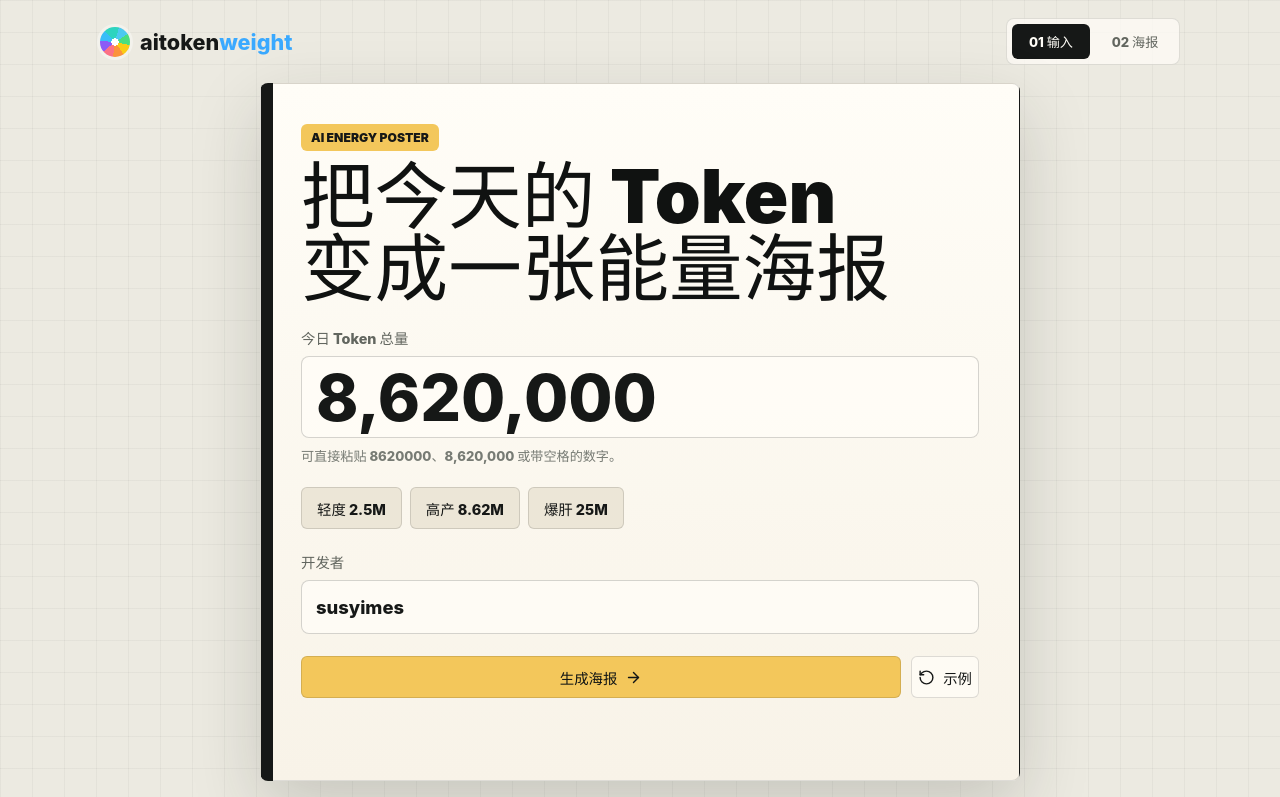
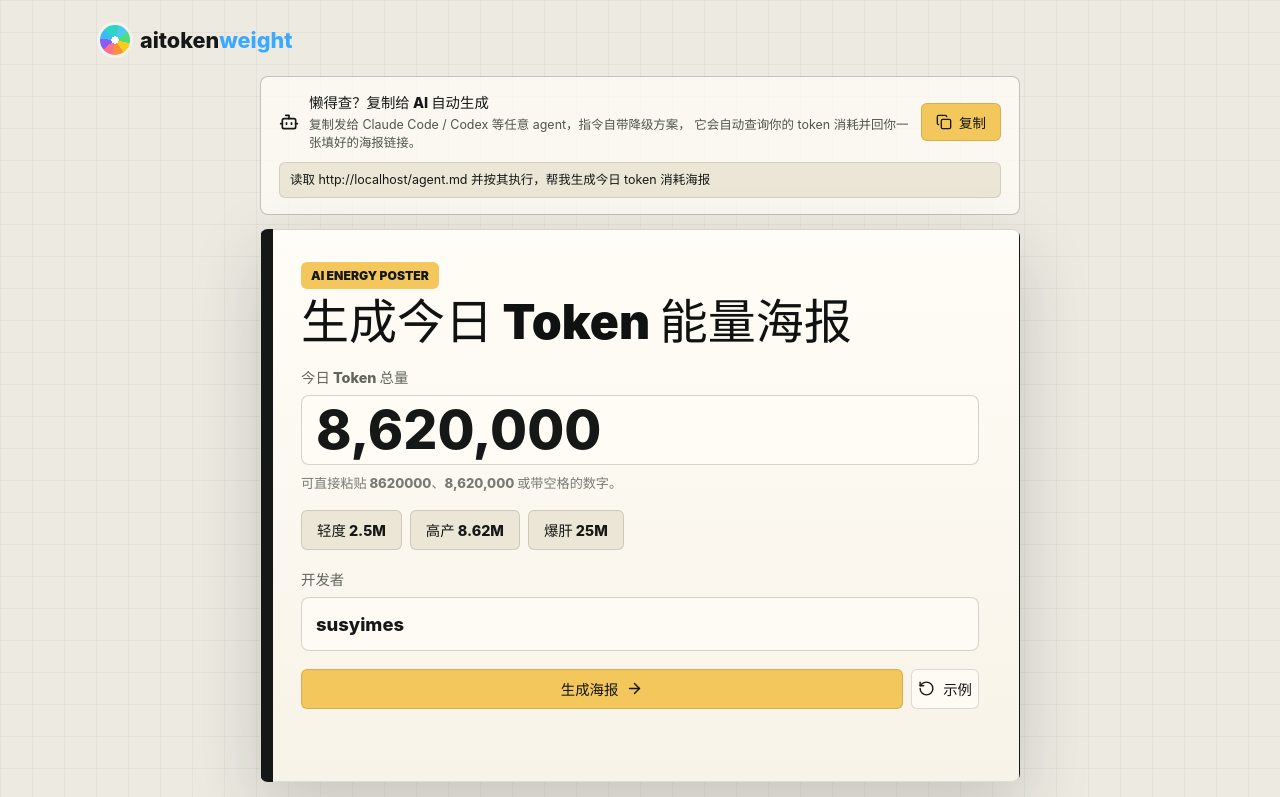
Before and after one commit to susyimes/aitokenweight, a React (Vite) app: page / in a window 1280 px wide. Shown: the top 797 px of the page. Built offline with nearby package versions, Linux system fonts and the light colour scheme.

Commit message:
Refine compose page AI prompt layout

```diff
--- a/src/App.css
+++ b/src/App.css
@@ -11,15 +11,15 @@
 .compose-page {
   min-height: calc(100svh - 36px);
   display: grid;
-  grid-template-rows: auto 1fr;
-  gap: 18px;
+  grid-template-rows: auto auto 1fr;
+  gap: 14px;
 }
 
 .compose-header,
 .result-toolbar {
   display: flex;
   align-items: center;
-  justify-content: space-between;
+  justify-content: flex-start;
   gap: 16px;
   width: min(1080px, 100%);
   margin: 0 auto;
@@ -66,38 +66,13 @@
   box-shadow: 0 0 0 3px rgba(255, 255, 255, 0.36);
 }
 
-.step-pills {
-  display: inline-flex;
-  align-items: center;
-  gap: 6px;
-  padding: 5px;
-  background: rgba(255, 253, 247, 0.72);
-  border: 1px solid rgba(22, 24, 23, 0.12);
-  border-radius: 8px;
-}
-
-.step-pills span {
-  min-width: 78px;
-  padding: 8px 12px;
-  color: #62665f;
-  border-radius: 6px;
-  font-size: 0.82rem;
-  font-weight: 850;
-  text-align: center;
-}
-
-.step-pills .active {
-  color: #fffdf7;
-  background: #161817;
-}
-
 .compose-card {
-  align-self: center;
+  align-self: start;
   justify-self: center;
   width: min(760px, 100%);
   display: grid;
-  gap: 22px;
-  padding: 40px;
+  gap: 18px;
+  padding: 32px 40px 34px;
   color: #161817;
   background:
     linear-gradient(90deg, #161817 0 12px, transparent 12px),
@@ -109,7 +84,7 @@
 
 .compose-copy {
   display: grid;
-  gap: 10px;
+  gap: 8px;
 }
 
 .eyebrow {
@@ -127,9 +102,10 @@
   max-width: 620px;
   margin: 0;
   color: #101211;
-  font-size: clamp(2.25rem, 6vw, 4.6rem);
-  line-height: 0.98;
+  font-size: clamp(1.9rem, 4.8vw, 3rem);
+  line-height: 1.05;
   font-weight: 930;
+  white-space: nowrap;
 }
 
 .hero-input,
@@ -164,8 +140,8 @@
 }
 
 .hero-input input {
-  min-height: 82px;
-  font-size: clamp(2rem, 8vw, 4rem);
+  min-height: 70px;
+  font-size: clamp(1.75rem, 7vw, 3.35rem);
   line-height: 1;
 }
 
@@ -195,7 +171,7 @@
 .quick-values button,
 .result-toolbar button,
 .compose-actions button {
-  min-height: 42px;
+  min-height: 40px;
   display: inline-flex;
   align-items: center;
   justify-content: center;
@@ -286,7 +262,7 @@
 .compose-actions {
   display: grid;
   grid-template-columns: 1fr auto;
-  gap: 10px;
+  gap: 8px;
 }
 
 .primary-action,
@@ -1122,20 +1098,37 @@
   }
 
   .compose-header {
-    align-items: flex-start;
-    flex-direction: column;
-  }
-
-  .step-pills {
-    width: 100%;
-  }
-
-  .step-pills span {
-    flex: 1;
+    align-items: center;
   }
 
   .compose-card {
-    padding: 30px 22px 24px 28px;
+    gap: 16px;
+    padding: 24px 20px 22px 26px;
+  }
+
+  .compose-copy h1 {
+    font-size: clamp(1.52rem, 7.3vw, 2rem);
+  }
+
+  .hero-input input {
+    min-height: 64px;
+  }
+
+  .agent-card.compact {
+    padding: 13px 14px 14px;
+  }
+
+  .agent-card.compact .agent-card-head {
+    grid-template-columns: auto 1fr;
+  }
+
+  .agent-card.compact .agent-card-head button {
+    grid-column: 1 / -1;
+    min-height: 40px;
+  }
+
+  .agent-card.compact > code {
+    font-size: 0.76rem;
   }
 
   .compose-actions {
@@ -1304,10 +1297,24 @@
   border-radius: 8px;
 }
 
+.agent-card.compact {
+  gap: 10px;
+  padding: 14px 18px 16px;
+  background: rgba(255, 253, 247, 0.74);
+  border-style: solid;
+}
+
 .agent-card-head {
   display: flex;
   align-items: flex-start;
   gap: 12px;
+}
+
+.agent-card.compact .agent-card-head {
+  display: grid;
+  grid-template-columns: auto 1fr auto;
+  align-items: center;
+  gap: 10px;
 }
 
 .agent-card-head svg {
@@ -1317,6 +1324,11 @@
   color: #161817;
 }
 
+.agent-card.compact .agent-card-head > svg {
+  width: 20px;
+  height: 20px;
+}
+
 .agent-card-head div {
   display: grid;
   gap: 4px;
@@ -1328,9 +1340,64 @@
   font-weight: 850;
 }
 
+.agent-card.compact .agent-card-head strong {
+  font-size: 0.9rem;
+}
+
 .agent-card-head span {
   font-size: 0.82rem;
   line-height: 1.5;
+}
+
+.agent-card.compact .agent-card-head span {
+  font-size: 0.78rem;
+  line-height: 1.45;
+}
+
+.agent-card.compact > code {
+  display: block;
+  padding: 8px 10px;
+  overflow-wrap: anywhere;
+  color: #161817;
+  font-family: inherit;
+  font-size: 0.78rem;
+  line-height: 1.45;
+  background: #ece6d7;
+  border: 1px solid rgba(22, 24, 23, 0.12);
+  border-radius: 6px;
+  user-select: all;
+}
+
+.agent-card.compact .agent-card-head button {
+  min-height: 38px;
+  display: inline-flex;
+  align-items: center;
+  justify-content: center;
+  gap: 7px;
+  padding: 0 14px;
+  color: #111514;
+  background: #f3c75b;
+  border: 1px solid rgba(22, 24, 23, 0.14);
+  border-radius: 6px;
+  font: inherit;
+  font-size: 0.84rem;
+  font-weight: 850;
+  cursor: pointer;
+  transition:
+    transform 160ms ease,
+    box-shadow 160ms ease,
+    background 160ms ease;
+}
+
+.agent-card.compact .agent-card-head button:hover {
+  transform: translateY(-1px);
+  background: #ffd36f;
+  box-shadow: 0 10px 22px rgba(22, 24, 23, 0.1);
+}
+
+.agent-card.compact .agent-card-head button svg {
+  width: 16px;
+  height: 16px;
 }
 
 .agent-line {
--- a/src/App.tsx
+++ b/src/App.tsx
@@ -997,16 +997,30 @@ function App() {
                 aitoken<span>weight</span>
               </span>
             </div>
-            <div className="step-pills" aria-label="流程">
-              <span className="active">01 输入</span>
-              <span>02 海报</span>
+          </header>
+
+          <aside className="agent-card compact" aria-label="让 AI 自动生成">
+            <div className="agent-card-head">
+              <Bot aria-hidden="true" />
+              <div>
+                <strong>懒得查？复制给 AI 自动生成</strong>
+                <span>
+                  复制发给 Claude Code / Codex 等任意 agent，指令自带降级方案，
+                  它会自动查询你的 token 消耗并回你一张填好的海报链接。
+                </span>
+              </div>
+              <button type="button" onClick={copyAgentPrompt}>
+                <Copy aria-hidden="true" />
+                复制
+              </button>
             </div>
-          </header>
+            <code>{agentPrompt}</code>
+          </aside>
 
           <form className="compose-card" onSubmit={generatePoster}>
             <div className="compose-copy">
               <span className="eyebrow">AI energy poster</span>
-              <h1>把今天的 Token 变成一张能量海报</h1>
+              <h1>生成今日 Token 能量海报</h1>
             </div>
 
             <label className="hero-input">
@@ -1075,26 +1089,6 @@ function App() {
               {notice}
             </output>
           </form>
-
-          <aside className="agent-card" aria-label="让 AI 自动生成">
-            <div className="agent-card-head">
-              <Bot aria-hidden="true" />
-              <div>
-                <strong>懒得查？把这段话丢给你的 AI</strong>
-                <span>
-                  复制发给 Claude Code / Codex 等任意 agent，指令自带降级方案，
-                  它会自动查询你的 token 消耗并回你一张填好的海报链接。
-                </span>
-              </div>
-            </div>
-            <div className="agent-line">
-              <code>{agentPrompt}</code>
-              <button type="button" onClick={copyAgentPrompt}>
-                <Copy aria-hidden="true" />
-                复制
-              </button>
-            </div>
-          </aside>
         </section>
       ) : (
         <section className="result-page" aria-label="Token 海报结果">
```
